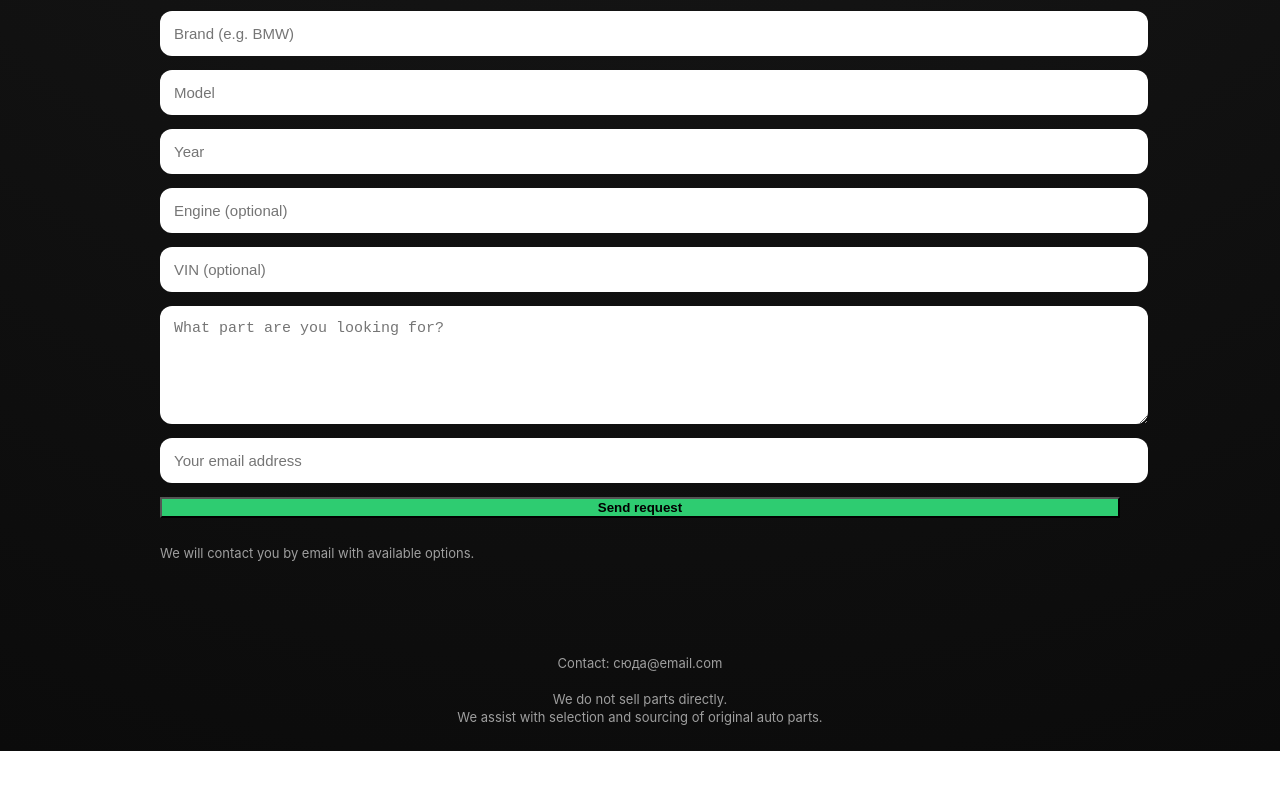
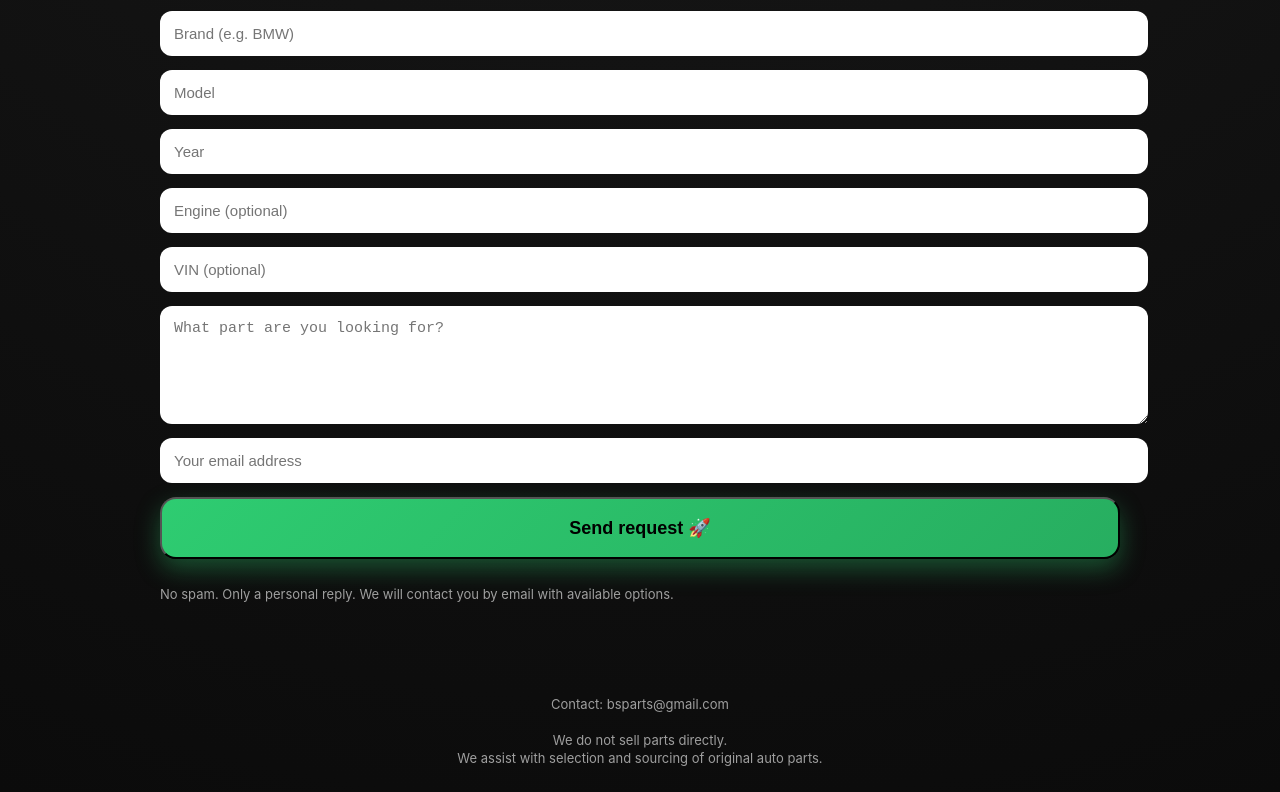
Before and after one commit to AleksManStar/new-web-1, a plain HTML site: page index.html in a window 1280 px wide. Shown: the part 818-1610 px from the top of the page. Before the commit the page ends 1569 px from the top, so only its background shows below. Drawn offline with nearby package versions, Linux system fonts and the light colour scheme.

Commit message:
Enhance submit button styles and update footer
Updated the submit button style with a gradient background and added hover and active effects. Changed the email contact and modified the footer message.

```diff
--- a/index.html
+++ b/index.html
@@ -84,11 +84,26 @@ textarea {
     min-height: 90px;
 }
 
-.submit {
-    background: #2ecc71;
+    .submit {
+    background: linear-gradient(135deg, #2ecc71, #27ae60);
     color: #000;
-    font-weight: 600;
+    font-weight: 700;
     cursor: pointer;
+    padding: 18px;
+    font-size: 18px;
+    border-radius: 16px;
+    width: 100%;
+    box-shadow: 0 10px 24px rgba(46,204,113,0.35);
+    transition: transform 0.15s ease, box-shadow 0.15s ease;
+}
+
+.submit:hover {
+    transform: translateY(-1px);
+    box-shadow: 0 14px 30px rgba(46,204,113,0.45);
+}
+
+.submit:active {
+    transform: scale(0.98);
 }
 
 footer {
@@ -144,17 +159,17 @@ footer {
 
             <input type="email" name="email" placeholder="Your email address" required>
 
-            <button type="submit" class="submit">Send request</button>
+            <button type="submit" class="submit">Send request 🚀</button>
 
             <p style="font-size:13px;opacity:.6;">
-                We will contact you by email with available options.
+                No spam. Only a personal reply. We will contact you by email with available options.
             </p>
         </form>
     </div>
 
     <!-- FOOTER -->
     <footer>
-        Contact: сюда@email.com<br><br>
+        Contact: bsparts@gmail.com<br><br>
         We do not sell parts directly.<br>
         We assist with selection and sourcing of original auto parts.
     </footer>
```
